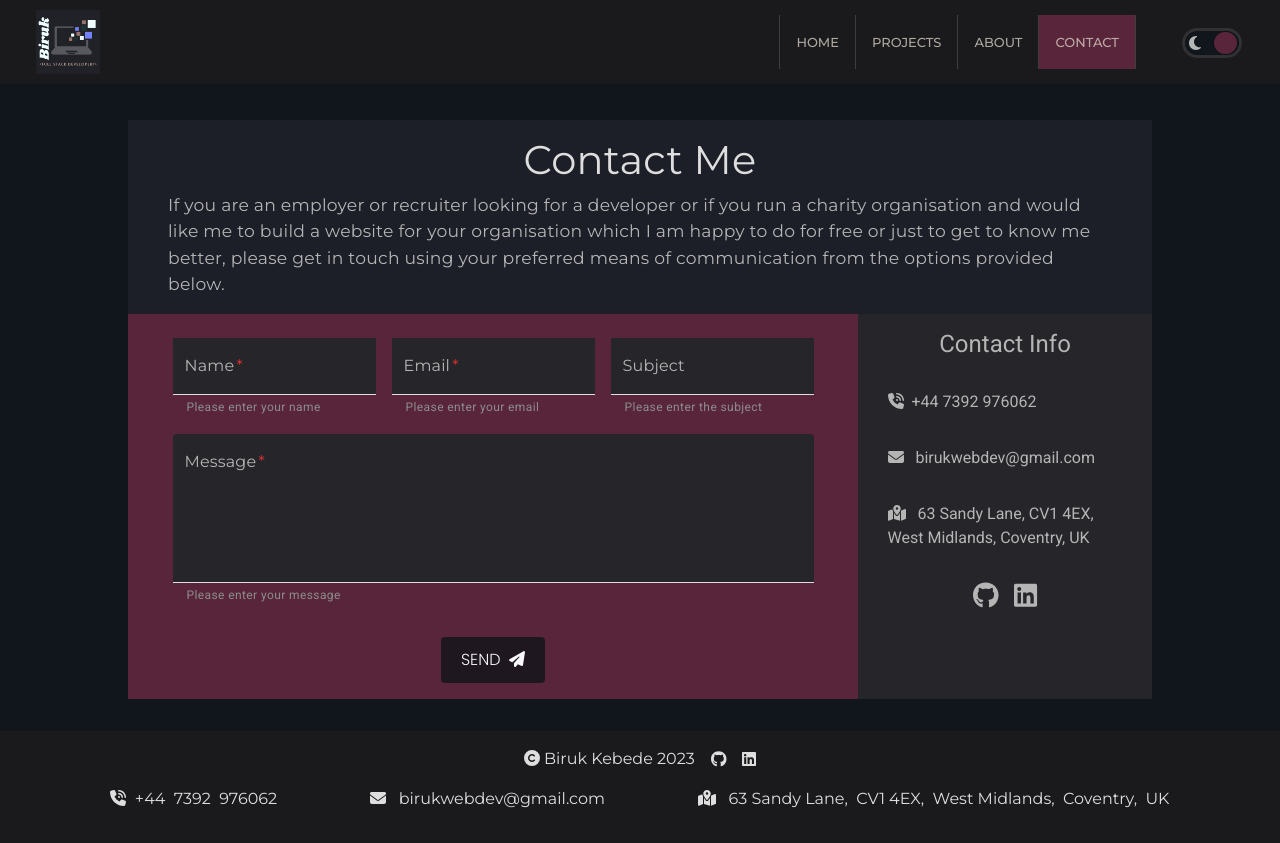
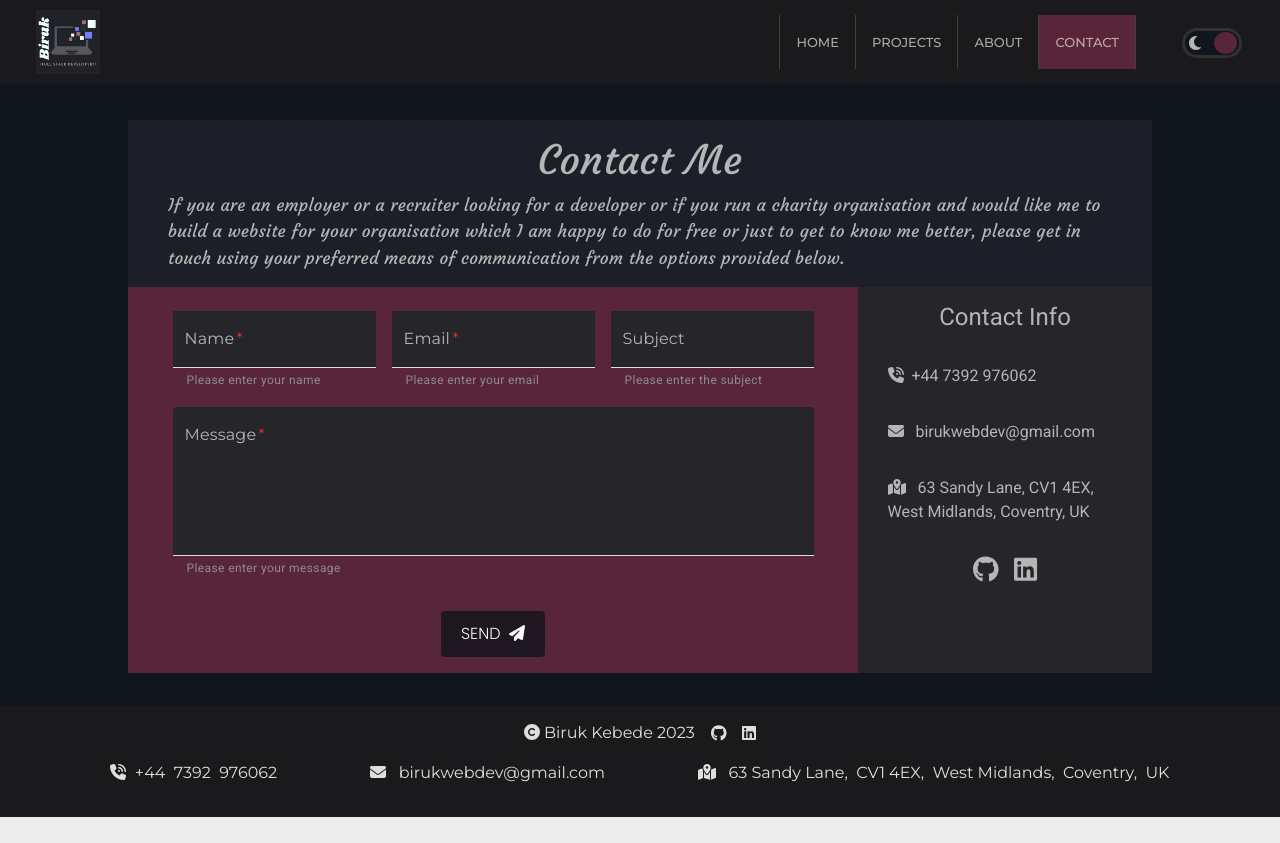
Before and after one commit to Know-Thyself/next-portfolio, a Next.js app: page /contact in a window 1280 px wide. After the commit the page ends 817 px from the top, so only its background shows below. Built offline with nearby package versions, Linux system fonts and the light colour scheme.

Commit message:
cleaning up global css

```diff
--- a/pages/contact.js
+++ b/pages/contact.js
@@ -150,7 +150,7 @@ const Contact = () => {
 				<section className={styles.intro}>
 					<h1>Contact Me</h1>
 					<p>
-						If you are an employer or recruiter looking for a developer or if
+						If you are an employer or a recruiter looking for a developer or if
 						you run a charity organisation and would like me to build a website
 						for your organisation which I am happy to do for free or just to get
 						to know me better, please get in touch using your preferred means of
--- a/styles/contact.module.css
+++ b/styles/contact.module.css
@@ -22,8 +22,9 @@
 }
 
 .intro h1 {
-    font-family: var(--primary-font-family);
-    color: var(--primary-text-color);
+    font-family: var(--secondary-font-family);
+    color: var(--secondary-text-color);
+    font-weight: var(--title-font-weight);
     font-size: 1.5rem;
     letter-spacing: 0.25px;
     margin: 0 auto 0.5rem auto;
@@ -32,8 +33,9 @@
 
 .intro p {
     text-align: left;
-    font-family: var(--primary-font-family);
+    font-family: var(--secondary-font-family);
     color: var(--secondary-text-color);
+    font-weight: var(--buttons-font-weight);
     line-height: 1.5rem;
     font-size: 1rem;
     letter-spacing: 0.25px;
--- a/styles/globals.css
+++ b/styles/globals.css
@@ -53,69 +53,30 @@ sans-serif;
 :root {
     --header-bg: #e0e1dc;
     --header-bg: #dcdcdc;
-    --primary-bg: #b9c5ca;
     --primary-bg: rgb(238, 237, 237);
-    --primary-bg: antiquewhite;
+    --secondary-bg: #a5b1e5;
+    --tertiary-bg: #B9BC65;
+    --tertiary-bg: #C4AEAD;
+    /* pure silver */
+    --tertiary-bg: #C3C7C7;
+    --tertiary-bg: #D1CBC1;
+    --tertiary-bg: #BEC3C6;
 
-    --secondary-bg: #B1A6A4;
-    --secondary-bg: #B7D6EF;
-    --secondary-bg: #687CE5;
-    --secondary-bg: #778ae8;
-    --secondary-bg: #81AD9C;
-    --secondary-bg: #778fe2;
-
-    --secondary-bg: #98AFC7;
-
-    --secondary-bg: #DAE1E7;
-    --secondary-bg: #BBC8D3;
-
-    --secondary-bg: #C4C3D0;
-    /* --secondary-bg: #b0b0bb; */
-    /* checked */
-    --tertiary-bg: #DBD7D2;
-    --tertiary-bg: #D3D3D3;
-    --tertiary-bg: #D1D0CE;
-    --tertiary-bg: #D0D0CD;
-    --tertiary-bg: #BBBCB6;
-
-    --tertiary-bg: #CCCDC6;
-
-
-    --tertiary-bg: #DADADA;
-
-    --about-bg: #C3D0BD;
-    --about-bg: #D4E0C7;
-    --about-bg: #C8D4C4;
-
-    --about-bg: #B2BEB5;
-    --about-bg: #CCCDC6;
-
-    /* --about-bg: #BCC2C2; */
-
-    /* --about-bg: #C4C3D0; */
-
-    --complementary-bg: #C79998;
-    --complementary-bg: #ea7186;
-    --complementary-bg: #D3C6BB;
-    --complementary-bg: #D3BBBC;
-
-    --complementary-bg: #D0C3CF;
-    --complementary-bg: #D0C3CF;
-    --complementary-bg: #C4AEAD;
-    --complementary-bg: #D0C3C9;
-
-    --project-container-hover: #b4968d;
-    --project-container-hover: #bbb0b5;
-    --project-container-hover: #b09d9c;
-    --project-container-hover: #c0b5b9;
+    --about-bg: #DB996C;
+    --about-bg: #BC9465;
+    --about-bg: #B5BDA5;
+    --complementary-bg: #c37499;
+    --project-container-hover: #de8c9b;
+    --project-container-hover: #bc658e;
     --banner-font-family: 'Playfair Display', serif;
     --primary-font-family: 'Montserrat', sans-serif;
+    --title-font-weight: 600;
     --secondary-font-family: 'Courgette',
         cursive;
     --tertiary-font-family: 'Merriweather',
         serif;
     --buttons-font-family: 'Poppins', sans-serif;
-    --buttons-font-weight: 300;
+    --buttons-font-weight: 500;
     --primary-text-color: #1A1A1A;
     --primary-text-color: #0A0A0A;
     --helper-text-color: #0A0A0A;
@@ -126,243 +87,47 @@ sans-serif;
     --about-image-bg: url('/assets/images/background-destination-desktop.jpg');
     --btn-bg: #464086;
     --btn-bg: #3c3f58;
-    --buttons-hover-bg: #8dabb4;
-    --buttons-hover-bg: #b0b0bb;
+    --buttons-hover-bg: #99a6e1;
     --buttons-color: #FAFAFA;
     --active-nav-link: #D3BBBC;
-    --active-nav-link: #D0C3C9;
-    --toggle-btn: #aea0a1;
-    --toggle-btn: #8d8b8e;
-    --toggle-btn: #a7c5ce;
-    --toggle-btn: #C3C3C3;
-    --radio-btn: #7e8cae;
-    --radio-btn: #C6DCE4;
-    --radio-btn: #9CB4CC;
-    --radio-btn: #B2C8DF;
-    --radio-btn: #778ae8;
+    --active-nav-link: #c37499;
+    --toggle-btn: #AAAAAA;
+    --radio-btn: #c37499;
     --read-more: #BD1A43;
 }
 
 [data-theme='dark'] {
     --header-bg: #1E2024;
-    --header-bg: #231b2a;
-
-    --header-bg: #222629;
     --header-bg: #19181a;
     --header-bg: #1a1a1d;
-    --primary-bg: #181825;
-    --primary-bg: #1f2833;
-    --primary-bg: #0b0c10;
-
-    --primary-bg: #242424;
-
-    --primary-bg: #3f3e38;
-
-    --primary-bg: #003152;
-    --primary-bg: #0b1029;
-    --primary-bg: #290B1F;
-    --primary-bg: #3a1518;
-    --primary-bg: #060c23;
-    --primary-bg: #303c6c;
-
-    --primary-bg: #222b49;
-
-    --primary-bg: #0a0d10;
-
-    --primary-bg: #162129;
-
-    --primary-bg: #272640;
-
-    --primary-bg: #1e1f26;
-
-    --primary-bg: #172331;
-    --primary-bg: #162233;
-    --primary-bg: #181633;
-
-    --primary-bg: #101523;
-    --primary-bg: #14161d;
-
-
-
-    --primary-bg: #121214;
-    --primary-bg: #0a0d10;
-    --primary-bg: #00060e;
-
-    --primary-bg: #0e0e14;
     --primary-bg: #11151c;
-
-    --secondary-bg: #1e2037;
-    --secondary-bg: #1F1C28;
-    --secondary-bg: #122624;
-
-    --secondary-bg: #283655;
-    --secondary-bg: #26242d;
-
-    --secondary-bg: #212f45;
-    --secondary-bg: #1e2a3e;
-    --secondary-bg: #172130;
-    --secondary-bg: #1a2637;
-    --secondary-bg: #1e2952;
-    --secondary-bg: #1b254a;
-    --secondary-bg: #182142;
-    --secondary-bg: #151d39;
-
-    --secondary-bg: #1f2232;
-    --secondary-bg: #231d2b;
-    --secondary-bg: #1D1E2B;
-
-
-    --secondary-bg: #1f2232;
-
-    --secondary-bg: #1d2430;
     --secondary-bg: #1c1f28;
-
-    --tertiary-bg: #2c2b30;
-    --tertiary-bg: #1C2528;
-    --tertiary-bg: #2b2a33;
-    --tertiary-bg: #181a22;
-    --tertiary-bg: #1c1f28;
-    --tertiary-bg: #2a2a2a;
-    --tertiary-bg: #212024;
-    --tertiary-bg: #262529;
-
-
-    --tertiary-bg: #22202b;
-    --tertiary-bg: #24232C;
-
-    --tertiary-bg: #1d272a;
-
-    --tertiary-bg: #255944;
-    --tertiary-bg: #253A59;
-    --tertiary-bg: #221e47;
-    --tertiary-bg: #1C2528;
-    --tertiary-bg: #1F1C28;
-
-    --tertiary-bg: #281C25;
-
-    --tertiary-bg: #28251C;
-    --tertiary-bg: #232323;
-    --tertiary-bg: #2c2c2c;
-    --tertiary-bg: #1e2022;
     --tertiary-bg: #26262a;
-
-    --about-bg: #393832;
-    --about-bg: #253437;
-    --about-bg: #262a2e;
-    --about-bg: #2c2b27;
-    --about-bg: #32322d;
-    --about-bg: #393832;
-    --about-bg: #20282b;
-
-    --about-bg: #262529;
-    --about-bg: #262529;
-    --about-bg: #2E3332;
-
-    --about-bg: #32332E;
-    --about-bg: #252b30;
-
     --about-bg: #2a292e;
-
-    --complementary-bg: #412234;
-    --complementary-bg: #2f222d;
-    --complementary-bg: #52093c;
-    --complementary-bg: #3D0537;
-    --complementary-bg: #46223a;
-    --complementary-bg: #5c164e;
-    --complementary-bg: #4d243d;
-    --complementary-bg: #5e183a;
-    --complementary-bg: #501537;
-    --complementary-bg: #54282c;
-
-    /* dark gray */
-    --complementary-bg: #2F2E33;
-
-    --complementary-bg: #393832;
-    --complementary-bg: #382e35;
-    --complementary-bg: #403436;
-    --complementary-bg: #403734;
-    --complementary-bg: #2d2929;
-
-    --complementary-bg: #54282c;
-    --complementary-bg: #4c2428;
-    --complementary-bg: #692636;
-    --complementary-bg: #6f2232;
     --complementary-bg: #59253a;
-
-    --project-container-hover: #262529;
-    --project-container-hover: #302f32;
-    --project-container-hover: #2a292e;
-    --project-container-hover: #212129;
-    --project-container-hover: #46223a;
     --project-container-hover: #502134;
     --about-image-bg: url('/assets/images/background-destination-desktop.jpg');
     --banner-font-family: 'Playfair Display', serif;
     --banner-font-family: 'Poppins',
         sans-serif;
     --primary-font-family: 'Montserrat', sans-serif;
+    --title-font-weight: 500;
     --secondary-font-family: 'Courgette',
         cursive;
     --tertiary-font-family: 'Merriweather',
         serif;
     --buttons-font-family: 'Poppins', sans-serif;
-    --buttons-font-weight: 300;
-    --btn-bg: #3e3a73;
-    --btn-bg: #4b485b;
-    --btn-bg: #403539;
+    --buttons-font-weight: 400;
     --btn-bg: #1e171f;
     --buttons-hover-bg: #2d2e29;
     --buttons-hover-bg: #191c24;
     --buttons-color: #F8F8FC;
-    --primary-text-color: #C2C2C2;
-    --primary-text-color: #B5B5B5;
-    --primary-text-color: #E8E8E8;
     --primary-text-color: #DEDEDE;
     --secondary-font-weight: 300;
-    --secondary-text-color: #ADADAD;
     --secondary-text-color: #B5B5B5;
-    --helper-text-color: #dadaee;
     --helper-text-color: #8C8C8C;
-    --active-nav-link: #2F3B49;
-    --active-nav-link: #2f2f3b;
-    --active-nav-link: #414045;
-    --active-nav-link: #383640;
-    --active-nav-link: #403f47;
-    --active-nav-link: #45434B;
-
-    --active-nav-link: #52514c;
-    --active-nav-link: #3F3D44;
-    --active-nav-link: #3F3D44;
-
-    --active-nav-link: #304858;
-
-    --active-nav-link: #3f1f34;
-    --active-nav-link: #443842;
-    --active-nav-link: #77383e;
-    --active-nav-link: #324767;
-    --active-nav-link: #46223a;
-    --active-nav-link: #313134;
     --active-nav-link: #59253a;
-    --toggle-btn: #373138;
-    --toggle-btn: #2a2a35;
-    --toggle-btn: #303358;
-    --toggle-btn: #2C2C44;
-
-    --toggle-btn: #323238;
     --toggle-btn: #313134;
-    --radio-btn: #48232D;
-    --radio-btn: #4e2640;
-    --radio-btn: #603c53;
-    --radio-btn: #3f3e38;
-    --radio-btn: #77383e;
-    --radio-btn: #304858;
-    --radio-btn: #324767;
-
-    --radio-btn: #3f1f34;
-    --radio-btn: #443842;
-    --radio-btn: #444347;
-
-    --radio-btn: #46223a;
-    --radio-btn: #6f2232;
     --radio-btn: #59253a;
     --read-more: #82BDED;
 }
--- a/styles/header.module.css
+++ b/styles/header.module.css
@@ -141,6 +141,7 @@
     .custom-nav-item {
         border-bottom: solid 1px var(--radio-btn);
         border-bottom: solid 1px var(--active-nav-link);
+        border-bottom: solid 1px var(--toggle-btn);
     }
 
     .custom-nav-item .active,
```
Also changed, not shown: styles/projects.module.css (+4 -5 lines).
